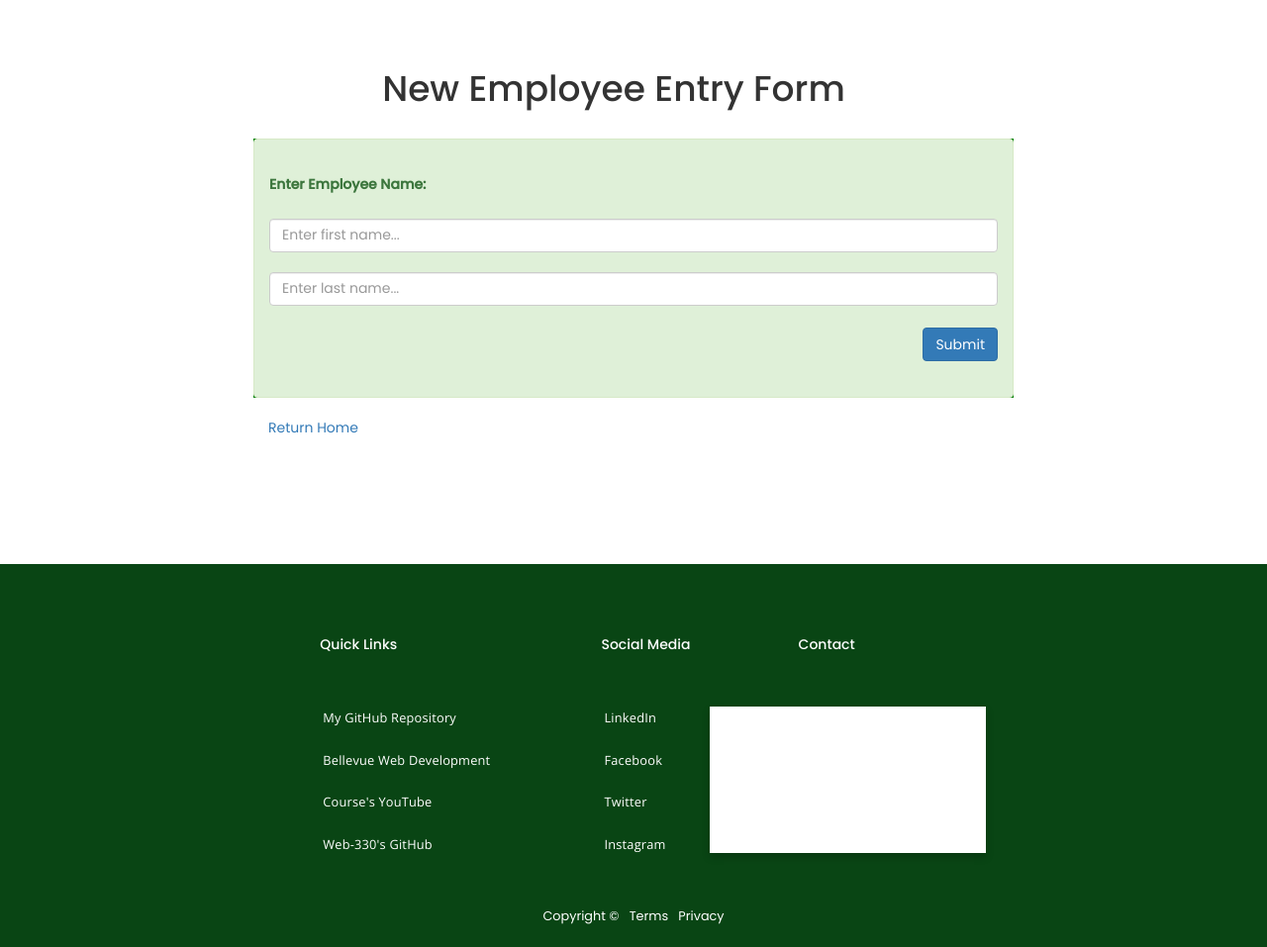
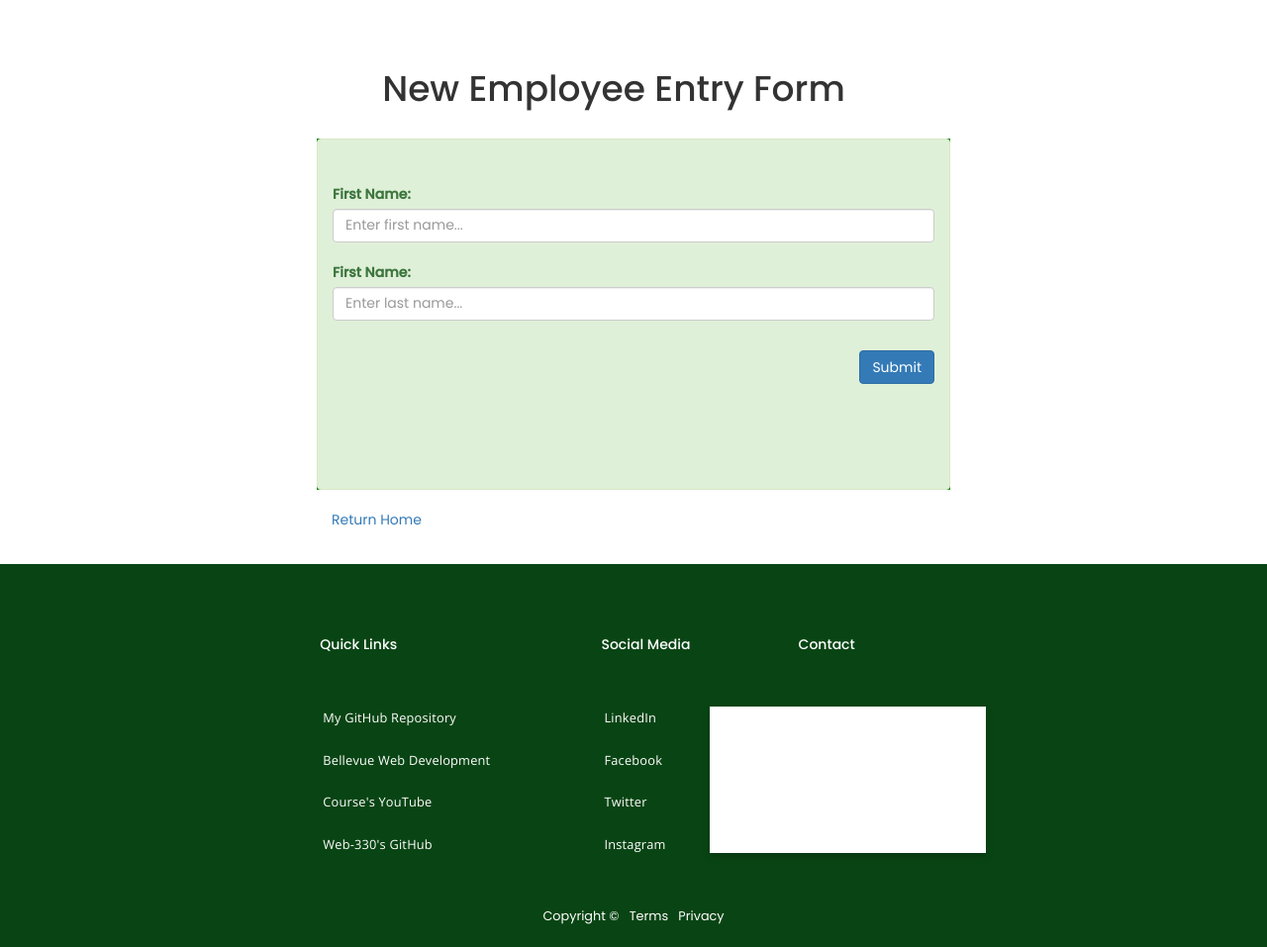
Before and after one commit to hkeith62/web-340, a Node server app: page /new in a window 1280 px wide. Shown: the part 70-1027 px from the top of the page at 99% size. Run offline with Node 20, Linux system fonts and the light colour scheme; some libraries are stand-ins or nearby versions.

Commit message:
Code check.

```diff
--- a/ems/app.js
+++ b/ems/app.js
@@ -110,23 +110,10 @@ app.get("/list", function(request, response) {
   });
 });
 app.post("/process", function (req, res)  {
-
-  // create a new employee model instance
-  var newEmployee = new Employee({
-    firstName: "John",
-    lastName: "Doe"
-  });
-
-  // get the request's form data
-  var employeeName = {
-    firstName: req.body.firstName,
-    lastName: req.body.lastName
-  };
-  console.log(employeeName);
-    // save
+  var newEmployee = new Employee(req.body);
   newEmployee.save(function(err) {
     if (err) {
-        console.log(err);
+      console.log("Validation Failed");
       throw err;
     } else {
       console.log(newEmployee + ' saved successfully!');
--- a/ems/views/list.ejs
+++ b/ems/views/list.ejs
@@ -33,7 +33,7 @@
     No entries! <a href="/new">Add one!</a>
     <% } %>
 </div>
-    <%- include ("footer.ejs") %>
+<%- include ("footer.ejs") %>
 <%- include ("scripts.ejs") %>
 </body>
 </html>
--- a/ems/views/new.ejs
+++ b/ems/views/new.ejs
@@ -10,7 +10,7 @@
 <%- include ("header.ejs") %>
 <body>
 <%- include ("navbar.ejs") %>
-<div role="main" class="container" style="width:60%; height:560px">
+<div role="main" class="container" style="width:50%; height:560px">
     <br><br>
     <h1 style="margin-left:-40px">New Employee Entry Form</h1>
     <br/>
@@ -18,16 +18,17 @@
         <div style="background-color:green;">
 	        <div class= "alert alert-success" role= "alert">
               <form method="post" action="/process">
-                <div class="form-group" style="height:100px"><br />
-                  <label for="txtName">Enter Employee Name:</label><br /><br>
-                  <input type="text" name="firstName" class="form-control" placeholder="Enter first name..." required><br />
-                  <input type="text" name="lastName" class="form-control" placeholder="Enter last name..." required>
+                <div style="padding-top:10px"><br />
+                  <label for="firstName">First Name:</label>
+                  <input type="text" id="firstName" name="firstName" class="form-control" placeholder="Enter first name..." required /><br />
+                  <label for="lastName">First Name:</label>
+                  <input type="text" id="lastName" name="lastName" class="form-control" placeholder="Enter last name..." required />
                 </div>
                 <br /> <br /> <br />
                 <div class="form-group">
                   <!-- CSRF token -->
-                  <input name="_csrf" value="<%= csrfToken %>" type="hidden" />
-                  <button type="submit" class="btn btn-primary" style="float:right">Submit</button>
+                  <input name="_csrf" value="<%= csrfToken %>" type="hidden" /><br><br>
+                  <button type="submit" class="btn btn-primary" style="float:right;margin-top: -70px">Submit</button>
                 </div>
                 <br><br>
               </form>
```
Also changed, not shown: ems/public/assets/styles.css. Lines whose indentation alone changed are shown as unchanged.
